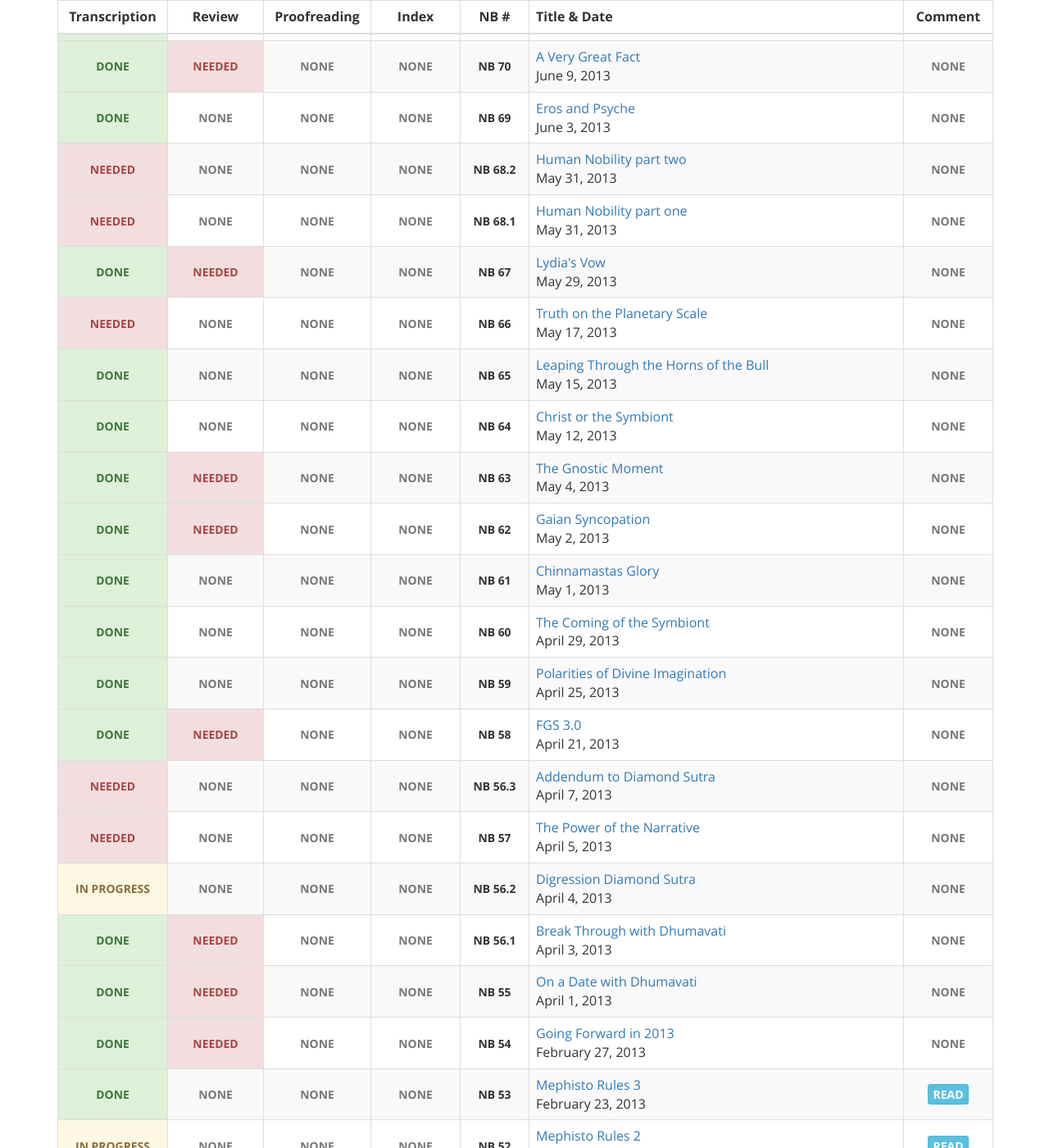
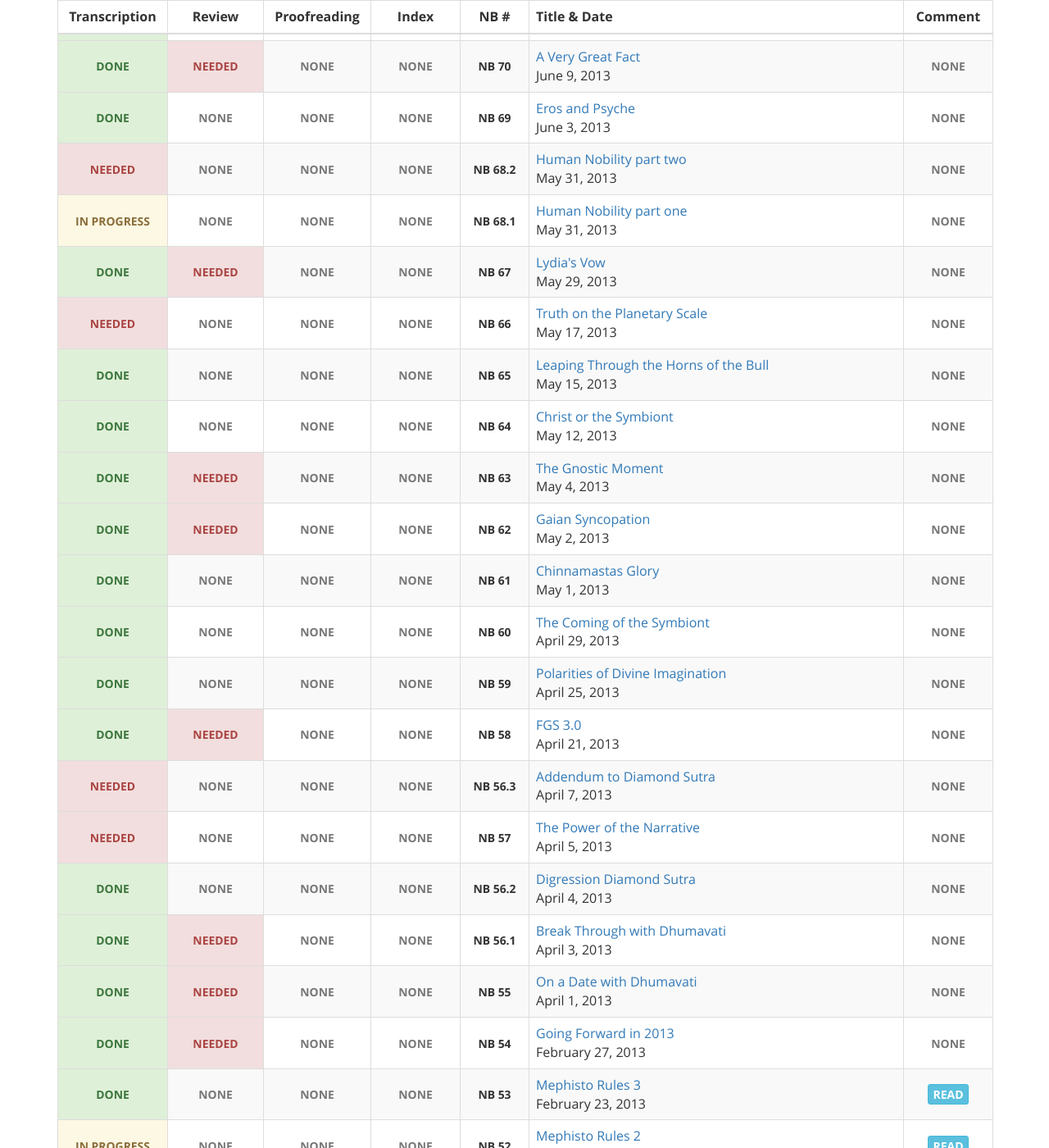
Before and after one commit to gaiaspora/gaiaspora.github.io, a Jekyll site: the page built from content/navigator-briefings.markdown, in a window 1280 px wide and 1400 px high, scrolled down 4210 px. Shown: the whole window at 82% size. Built offline with Jekyll 4.4.1, drawn with Linux system fonts in a browser that asks for light colours.

Commit message:
Update nb.yaml

```diff
--- a/_data/nb.yaml
+++ b/_data/nb.yaml
@@ -566,7 +566,7 @@
   Comment: ""
 
 - NB: "68.1"
-  Transcription: "needed"
+  Transcription: "in progress"
   Review: "none"
   Proofreading: "none"
   Index: "none"
@@ -683,7 +683,7 @@
   Comment: ""
 
 - NB: "56.2"
-  Transcription: "in progress"
+  Transcription: "done"
   Review: "none"
   Proofreading: "none"
   Index: "none"
```
